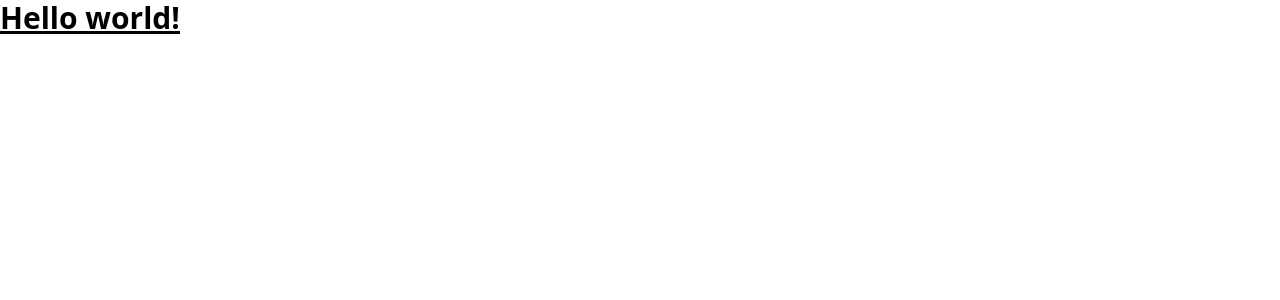
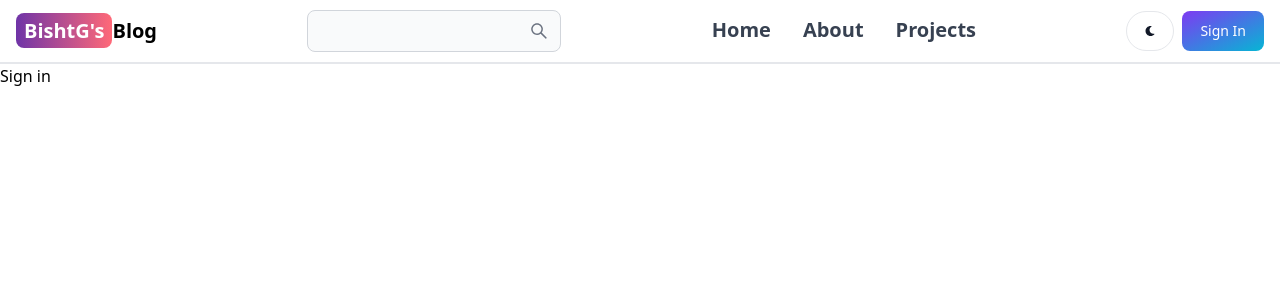
Before and after one commit to GautamBisht12/Mern-Blog, a React app in the folder client/: page /sign-in in a window 1280 px wide. Shown: the top 300 px of the page. Built offline with nearby package versions, Linux system fonts and the light colour scheme; the HTML template or start-up script is replaced by a standard one.

Commit message:
responsive navbar

```diff
--- a/client/package.json
+++ b/client/package.json
@@ -10,8 +10,11 @@
     "preview": "vite preview"
   },
   "dependencies": {
+    "flowbite-react": "^0.7.2",
     "react": "^18.2.0",
-    "react-dom": "^18.2.0"
+    "react-dom": "^18.2.0",
+    "react-icons": "^5.0.1",
+    "react-router-dom": "^6.21.3"
   },
   "devDependencies": {
     "@types/react": "^18.2.43",
--- a/client/src/App.jsx
+++ b/client/src/App.jsx
@@ -1,7 +1,25 @@
+import { BrowserRouter, Routes, Route } from "react-router-dom";
+import Home from "./pages/Home";
+import About from "./pages/About";
+import SignUp from "./pages/SignUp";
+import Signin from "./pages/Signin";
+import Dashboard from "./pages/Dashboard";
+import Projects from "./pages/Projects";
+import Header from "./components/Header";
 function App() {
   return (
     <>
-      <h1 className="text-3xl font-bold underline">Hello world!</h1>
+      <BrowserRouter>
+        <Header />
+        <Routes>
+          <Route path="/" element={<Home />} />
+          <Route path="/about" element={<About />} />
+          <Route path="/sign-in" element={<Signin />} />
+          <Route path="/sign-up" element={<SignUp />} />
+          <Route path="/dashboard" element={<Dashboard />} />
+          <Route path="/projects" element={<Projects />} />
+        </Routes>
+      </BrowserRouter>
     </>
   );
 }
--- /dev/null
+++ b/client/src/components/Header.jsx
@@ -0,0 +1,62 @@
+import { Button, Navbar, TextInput } from "flowbite-react";
+import { AiOutlineSearch } from "react-icons/ai";
+import { FaMoon } from "react-icons/fa";
+import { Link } from "react-router-dom";
+import { useLocation } from "react-router-dom";
+
+const Header = () => {
+  const path = useLocation().pathname;
+  return (
+    <>
+      <Navbar className="border-b-2">
+        <Link
+          to="/"
+          className="self-center whitespace-nowrap text-sm sm:text-xl font-semibold dark:text-white"
+        >
+          <span className="px-2 rounded-lg py-1 bg-gradient-to-r from-[#6f34a7] to-[#FF6978] text-white">
+            BishtG's
+          </span>
+          Blog
+        </Link>
+        <form>
+          <TextInput
+            type="text"
+            rightIcon={AiOutlineSearch}
+            className="hidden lg:inline"
+          />
+        </form>
+        <Button className="w-12 h-10  lg:hidden" pill color="gray">
+          <AiOutlineSearch />
+        </Button>
+        <div className="flex gap-2 md:order-2">
+          <Button className="w-12 h-10 hidden sm:inline" pill color="gray">
+            <FaMoon />
+          </Button>
+          <Link to="/sign-in">
+            <Button gradientDuoTone="purpleToBlue">Sign In</Button>
+          </Link>
+          <Navbar.Toggle />
+        </div>
+        <Navbar.Collapse>
+          <Navbar.Link active={path === "/"} as={"div"}>
+            <Link to="/" className="sm:text-[20px] font-bold">
+              Home
+            </Link>
+          </Navbar.Link>
+          <Navbar.Link active={path === "/about"} as={"div"}>
+            <Link to="/about" className="sm:text-[20px] font-bold">
+              About
+            </Link>
+          </Navbar.Link>
+          <Navbar.Link active={path === "/projects"} as={"div"}>
+            <Link to="/projects" className="sm:text-[20px] font-bold">
+              Projects
+            </Link>
+          </Navbar.Link>
+        </Navbar.Collapse>
+      </Navbar>
+    </>
+  );
+};
+
+export default Header;
--- /dev/null
+++ b/client/src/pages/About.jsx
@@ -0,0 +1,11 @@
+import React from "react";
+
+const About = () => {
+  return (
+    <div>
+      <h1>About</h1>
+    </div>
+  );
+};
+
+export default About;
--- /dev/null
+++ b/client/src/pages/Dashboard.jsx
@@ -0,0 +1,11 @@
+import React from "react";
+
+const Dashboard = () => {
+  return (
+    <div>
+      <h1>Dashboard</h1>
+    </div>
+  );
+};
+
+export default Dashboard;
--- /dev/null
+++ b/client/src/pages/Home.jsx
@@ -0,0 +1,11 @@
+import React from "react";
+
+const Home = () => {
+  return (
+    <div>
+      <h1>Home</h1>
+    </div>
+  );
+};
+
+export default Home;
--- /dev/null
+++ b/client/src/pages/Projects.jsx
@@ -0,0 +1,11 @@
+import React from "react";
+
+const Projects = () => {
+  return (
+    <div>
+      <h1>Projects</h1>
+    </div>
+  );
+};
+
+export default Projects;
--- /dev/null
+++ b/client/src/pages/SignUp.jsx
@@ -0,0 +1,11 @@
+import React from "react";
+
+const SignUp = () => {
+  return (
+    <div>
+      <h1>Sign Up</h1>
+    </div>
+  );
+};
+
+export default SignUp;
--- /dev/null
+++ b/client/src/pages/Signin.jsx
@@ -0,0 +1,11 @@
+import React from "react";
+
+const Signin = () => {
+  return (
+    <div>
+      <h1>Sign in</h1>
+    </div>
+  );
+};
+
+export default Signin;
--- a/client/tailwind.config.js
+++ b/client/tailwind.config.js
@@ -1,7 +1,12 @@
 export default {
-  content: ["./index.html", "./src/**/*.{js,ts,jsx,tsx}"],
+  content: [
+    "./index.html",
+    "./src/**/*.{js,ts,jsx,tsx}",
+    "node_modules/flowbite-react/lib/esm/**/*.js",
+  ],
+
   theme: {
     extend: {},
   },
-  plugins: [],
+  plugins: [require("flowbite/plugin")],
 };
```
Also changed, not shown: 1 other file (tests, documents, lock files or other folders).
